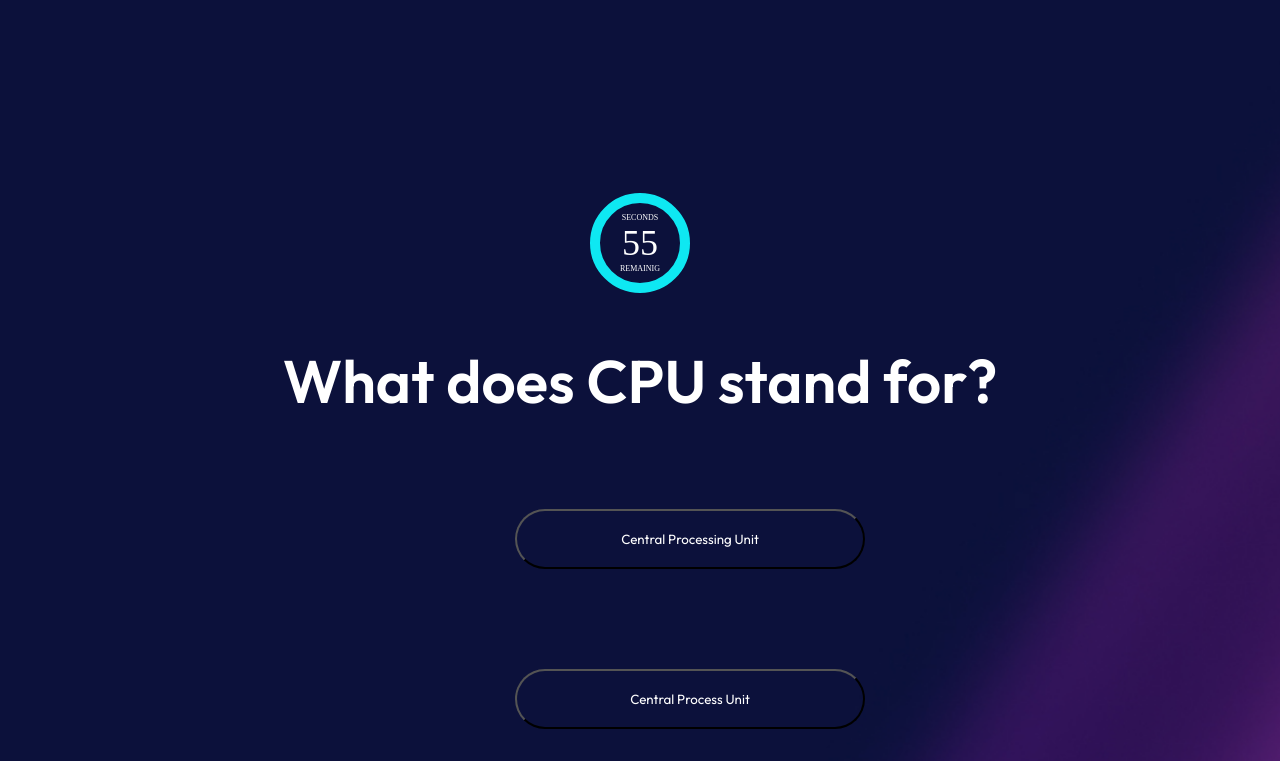
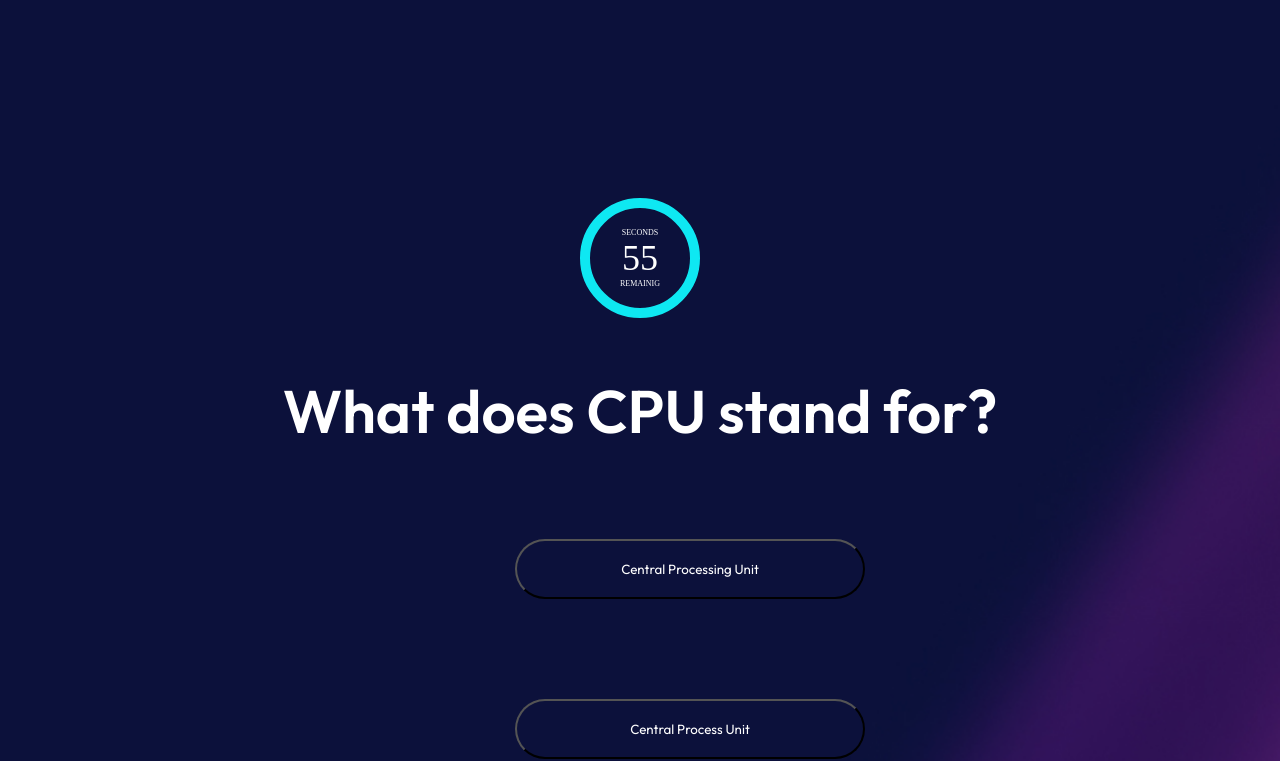
Before and after one commit to Duplo96/BW_1, a plain HTML site: page questions.html in a window 1280 px wide. Shown: the part 69-830 px from the top of the page. Drawn offline with Linux system fonts and the light colour scheme; a web font is replaced by a local one.

Commit message:
Migliorie Timer

```diff
--- a/style_index.css
+++ b/style_index.css
@@ -1,9 +1,9 @@
 body {
   background-image: url(assets/bg.jpg);
-  background-size: contain; /* Imposta la dimensione dell'immagine per coprire l'intera area del contenuto */
+  background-size: cover; /* Imposta la dimensione dell'immagine per coprire l'intera area del contenuto */
   background-repeat: no-repeat;
-  margin-inline: 350px;
-  margin-top: 100px;
+  margin-inline: 550px;
+  margin-top: 150px;
   display: flex;
   flex-direction: column;
   gap: 60px;
--- a/style_questions.css
+++ b/style_questions.css
@@ -66,7 +66,7 @@ button:hover {
 }
 .timer-container {
   width: 100%;
-  height: 100px;
+  height: 130px;
   border-radius: 50%;
   display: flex;
   align-items: center;
@@ -79,8 +79,8 @@ button:hover {
   font-size: 36px;
   border: 10px solid #8c1680;
   border-radius: 50%;
-  width: 80px;
-  height: 80px;
+  width: 100px;
+  height: 100px;
   display: flex;
   flex-direction: column;
   align-items: center;
```
